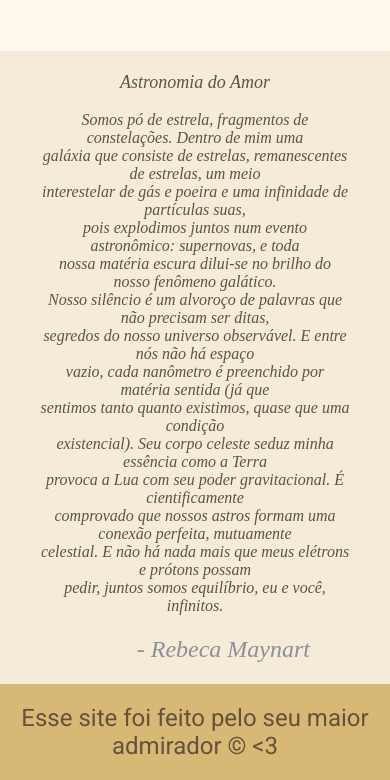
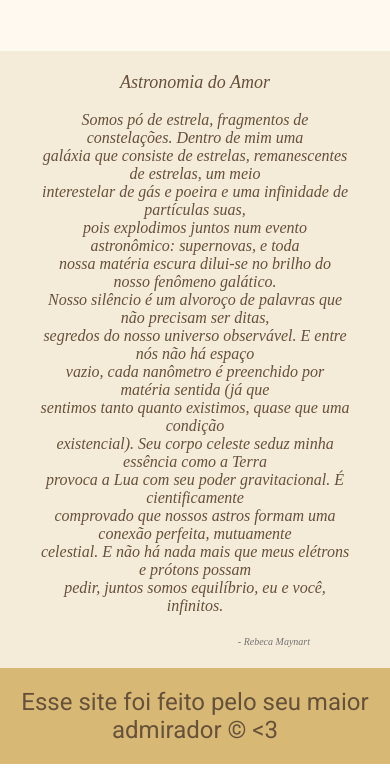
Before and after one commit to JorginPistola/OdinAtividade1, a plain HTML site: page index.html in a window 390 px wide. Shown: the part 3018-3798 px from the top of the page. Drawn offline with Linux system fonts and the light colour scheme.

Commit message:
reduced the autor name font size in mobile devices

```diff
--- a/styles.css
+++ b/styles.css
@@ -151,7 +151,7 @@ body {
 .autor {
   text-align: right;
   font-size: 24px;
-  color: #8b8f97;
+  color: #747474;
   font-weight: 300;
   font-family: "Times New Roman", Times, serif;
   font-style: italic;
@@ -222,4 +222,7 @@ body {
     flex-direction: column;
     width: 100%;
   }
+  .autor {
+    font-size: 10px;
+  }
 }
```
